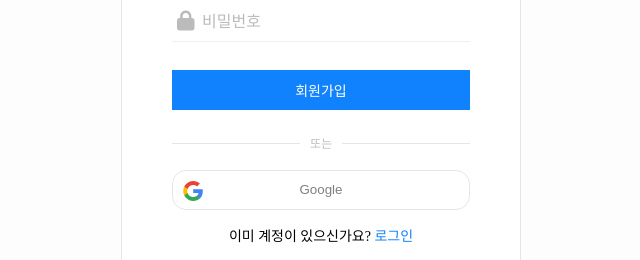
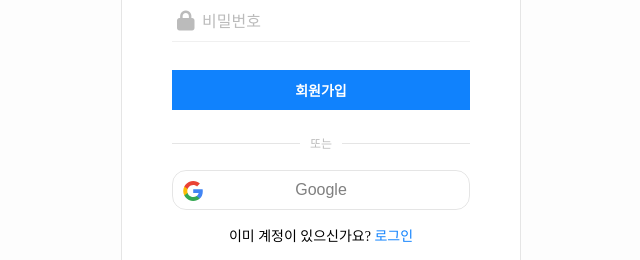
Before and after one commit to yuhwan-park/unnamed-project, a React (Create React App) app: page /signup in a window 1280 px wide. Shown: the part 383-643 px from the top of the page, without its empty margins (319-959 px from the left). Built offline with nearby package versions, Linux system fonts and the light colour scheme; no server answers.

Commit message:
Style:: 디자인 규격화, 트랜지션 추가

```diff
--- a/src/components/SocialLogin.tsx
+++ b/src/components/SocialLogin.tsx
@@ -29,6 +29,7 @@ const GoogleLogin = styled.button`
   border-radius: 14px;
   cursor: pointer;
   color: rgba(0, 0, 0, 0.5);
+  transition: background-color 0.15s ease-in-out;
   &:hover {
     background-color: rgba(0, 0, 0, 0.1);
   }
--- a/src/defaultStyle/SignPage.ts
+++ b/src/defaultStyle/SignPage.ts
@@ -57,7 +57,7 @@ export const Message = styled.div`
 export const LinkStyle = styled.span`
   display: inline-block;
   font-size: ${props => props.theme.fontSize.medium};
-  color: ${props => props.theme.dailColor};
+  color: ${props => props.theme.dailColor.normal};
   &:hover {
     text-decoration: underline;
   }
@@ -72,13 +72,12 @@ export const ErrorMessage = styled.div`
 export const TextInput = styled.input`
   padding: 20px 10px 10px 30px;
   width: 100%;
-  font-size: ${props => props.theme.fontSize.large};
   border: none;
   border-bottom: 1px solid rgba(0, 0, 0, 0.06);
   transition: border-bottom 0.25s ease-in-out;
   &:focus {
     outline: none;
-    border-bottom: 2px solid ${props => props.theme.dailColor};
+    border-bottom: 2px solid ${props => props.theme.dailColor.normal};
   }
   &::placeholder {
     color: #bbb;
@@ -87,12 +86,17 @@ export const TextInput = styled.input`
 
 export const SubmitInput = styled.input`
   cursor: pointer;
-  background-color: ${props => props.theme.dailColor};
+  background-color: ${props => props.theme.dailColor.normal};
   border: none;
   color: white;
   font-size: ${props => props.theme.fontSize.medium};
   padding: 10px 0;
   margin-top: 20px;
+  font-weight: 600;
+  transition: background-color 0.15s ease-in-out;
+  &:hover {
+    background-color: ${props => props.theme.dailColor.darker};
+  }
 `;
 
 export const Form = styled.form`
@@ -112,7 +116,7 @@ export const InputContainer = styled.div`
   }
   &:focus-within {
     i {
-      color: ${props => props.theme.dailColor};
+      color: ${props => props.theme.dailColor.normal};
     }
   }
 `;
--- a/src/index.tsx
+++ b/src/index.tsx
@@ -57,6 +57,7 @@ table {
 }
 * {
   box-sizing: border-box;
+  font-size: 16px;
 }
 a {
   text-decoration: none;
--- a/src/theme.ts
+++ b/src/theme.ts
@@ -1,9 +1,12 @@
 import { DefaultTheme } from 'styled-components';
 
 export const Theme: DefaultTheme = {
-  dailColor: '#1082FD',
+  dailColor: {
+    normal: '#1082FD',
+    lighter: '#6bb1ff',
+    darker: '#0057c9',
+  },
   fontSize: {
-    large: '16px',
     medium: '14px',
     small: '12px',
   },
```
Also changed, not shown: src/styled.d.ts (+5 -2 lines).
